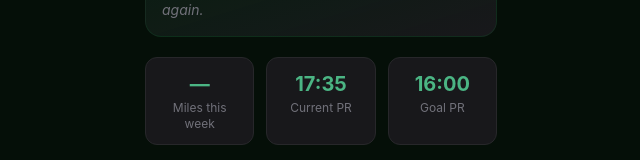
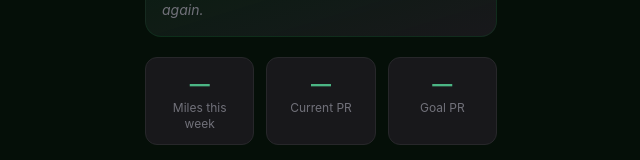
Before and after one commit to bkrus/SummerCoach, a React (Vite) app: page / in a window 1280 px wide. Shown: the part 261-421 px from the top of the page, without its empty margins (319-959 px from the left). Built offline with nearby package versions, Linux system fonts and the light colour scheme; no server answers; the database is empty.

Commit message:
Fix: PR tiles dynamic from Supabase, weekly mileage UTC fix

```diff
--- a/api/coaching-message.ts
+++ b/api/coaching-message.ts
@@ -140,10 +140,11 @@ export async function buildCoachingMessage(creds: {
   const seventyTwoHoursAgo = new Date(Date.now() - 72 * 60 * 60 * 1000).toISOString()
 
   const now = new Date()
-  const dayOfWeek = now.getDay() === 0 ? 6 : now.getDay() - 1
+  const utcDay = now.getUTCDay() // 0=Sun, 1=Mon … 6=Sat
+  const daysFromMonday = utcDay === 0 ? 6 : utcDay - 1
   const monday = new Date(now)
-  monday.setDate(now.getDate() - dayOfWeek)
-  monday.setHours(0, 0, 0, 0)
+  monday.setUTCDate(now.getUTCDate() - daysFromMonday)
+  monday.setUTCHours(0, 0, 0, 0)
 
   const [athleteRes, checkinRes, activitiesRes, recoveryRes, weeklyRes] = await Promise.all([
     supabase
@@ -158,7 +159,7 @@ export async function buildCoachingMessage(creds: {
     supabase.from('checkins').select('leg_fatigue, energy_level, sleep_hours, pain_areas, notes').eq('date', today).maybeSingle(),
     supabase.from('activities').select('name, distance_meters, moving_time_seconds, average_heartrate, effort_level, start_date').gte('start_date', seventyTwoHoursAgo).order('start_date', { ascending: false }),
     supabase.from('recovery_metrics').select('*').order('date', { ascending: false }).limit(1).maybeSingle(),
-    supabase.from('activities').select('distance_meters').gte('start_date', monday.toISOString()),
+    supabase.from('activities').select('distance_meters, start_date').gte('start_date', monday.toISOString()),
   ])
 
   const athlete = athleteRes.data as AthleteProfile | null
@@ -166,6 +167,12 @@ export async function buildCoachingMessage(creds: {
   const activities = activitiesRes.data ?? []
   const recovery = recoveryRes.data
   const weeklyActivities = weeklyRes.data ?? []
+
+  console.log('[coaching-message] week window:', monday.toISOString(), '→', now.toISOString())
+  console.log('[coaching-message] weekly activities:', weeklyActivities.map(a => ({
+    date: (a as { start_date?: string }).start_date ?? 'unknown',
+    miles: ((a.distance_meters ?? 0) / 1609.34).toFixed(2),
+  })))
 
   const readiness: ReadinessStatus | null =
     checkin?.leg_fatigue && checkin.energy_level && checkin.sleep_hours
--- a/src/pages/Home.tsx
+++ b/src/pages/Home.tsx
@@ -1,6 +1,7 @@
 import { useEffect, useState, useCallback } from 'react'
 import { useAthlete } from '../hooks/useAthlete'
 import { buildStravaAuthUrl } from '../lib/strava'
+import { supabase } from '../lib/supabase'
 
 type ReadinessStatus = 'green' | 'yellow' | 'red'
 
@@ -48,9 +49,30 @@ function formatTime(iso: string) {
   return new Date(iso).toLocaleTimeString('en-US', { hour: 'numeric', minute: '2-digit' })
 }
 
+function fmtSecs(totalSeconds: number): string {
+  const m = Math.floor(totalSeconds / 60)
+  const s = String(totalSeconds % 60).padStart(2, '0')
+  return `${m}:${s}`
+}
+
 export default function Home() {
   const { athlete, loading } = useAthlete()
   const firstName = athlete?.name.split(' ')[0] ?? 'Athlete'
+
+  const [prData, setPrData] = useState<{ current: number | null; goal: number | null }>({
+    current: null,
+    goal: null,
+  })
+
+  const fetchPR = useCallback(async () => {
+    const { data } = await supabase
+      .from('athlete')
+      .select('current_pr_seconds, goal_pr_seconds')
+      .maybeSingle()
+    if (data) {
+      setPrData({ current: data.current_pr_seconds, goal: data.goal_pr_seconds })
+    }
+  }, [])
 
   const [coaching, setCoaching] = useState<CoachingResponse | null>(null)
   const [coachingLoading, setCoachingLoading] = useState(true)
@@ -73,7 +95,8 @@ export default function Home() {
 
   useEffect(() => {
     void fetchCoaching()
-  }, [fetchCoaching])
+    void fetchPR()
+  }, [fetchCoaching, fetchPR])
 
   return (
     <div className="px-4 pt-6 pb-4 space-y-5">
@@ -132,7 +155,7 @@ export default function Home() {
             <span className="text-sm font-semibold text-coach-300">Coach Message</span>
           </div>
           <button
-            onClick={() => void fetchCoaching()}
+            onClick={() => { void fetchCoaching(); void fetchPR() }}
             disabled={coachingLoading}
             className="flex items-center gap-1.5 text-xs text-zinc-500 hover:text-zinc-300 disabled:opacity-40 transition-colors active:scale-95"
           >
@@ -187,11 +210,15 @@ export default function Home() {
           <p className="text-xs text-zinc-500 mt-0.5">Miles this week</p>
         </div>
         <div className="bg-zinc-900 border border-zinc-800 rounded-xl p-3 text-center">
-          <p className="text-xl font-bold text-coach-400">17:35</p>
+          <p className="text-xl font-bold text-coach-400">
+            {prData.current != null ? fmtSecs(prData.current) : '—'}
+          </p>
           <p className="text-xs text-zinc-500 mt-0.5">Current PR</p>
         </div>
         <div className="bg-zinc-900 border border-zinc-800 rounded-xl p-3 text-center">
-          <p className="text-xl font-bold text-coach-400">16:00</p>
+          <p className="text-xl font-bold text-coach-400">
+            {prData.goal != null ? fmtSecs(prData.goal) : '—'}
+          </p>
           <p className="text-xs text-zinc-500 mt-0.5">Goal PR</p>
         </div>
       </div>
```
